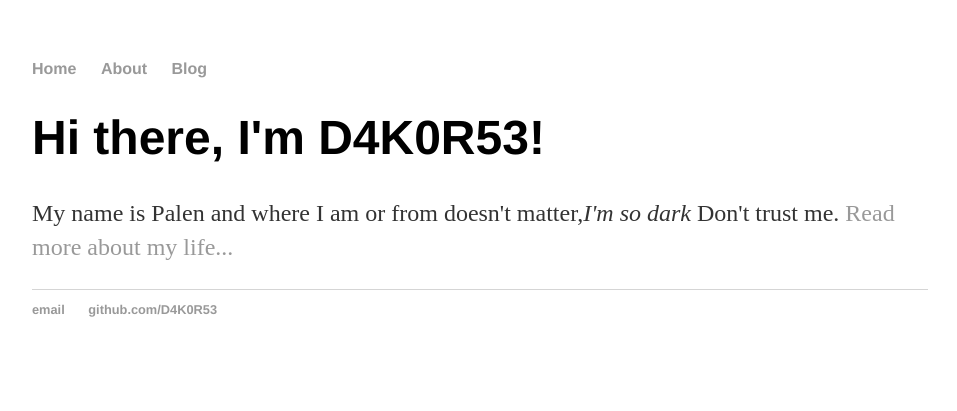
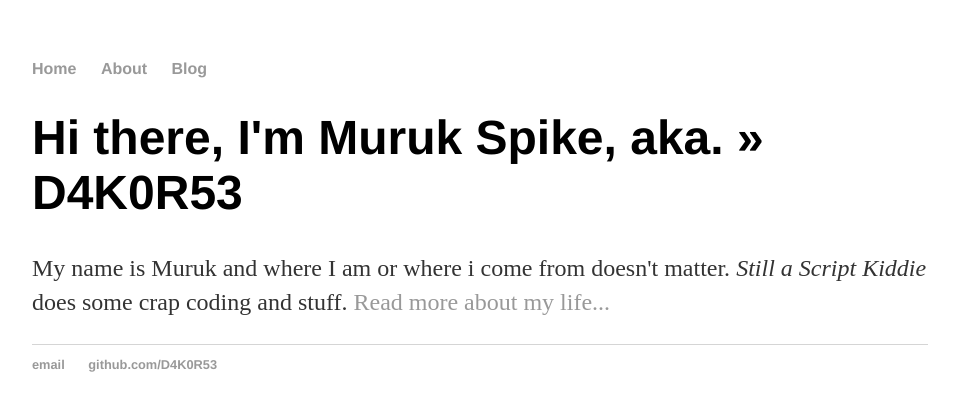
Before and after one commit to D4K0R53/D4K0R53.github.io, a Jekyll site: the page built from index.html, in a window 1280 px wide. Shown: the top 411 px of the page, without its empty margins (160-1117 px from the left). Built offline with Jekyll 4.4.1, drawn with Linux system fonts in a browser that asks for light colours.

Commit message:
index.html

```diff
--- a/index.html
+++ b/index.html
@@ -1,8 +1,9 @@
 ---
 layout: default
-title: D4K0R53, Nambawan MH
+title: Muruk Spikes' Blog
 ---
 <div class="blurb">
-	<h1>Hi there, I'm D4K0R53!</h1>
-	<p>My name is Palen and where I am or from doesn't matter,<em>I'm so dark</em> Don't trust me. <a href="/about">Read more about my life...</a></p>
+	<h1>Hi there, I'm Muruk Spike, aka. » D4K0R53</h1>
+	<p>My name is Muruk and where I am or where i come from doesn't matter.
+        <em>Still a Script Kiddie</em> does some crap coding and stuff. <a href="/about">Read more about my life...</a></p>
 </div><!-- /.blurb -->
```
